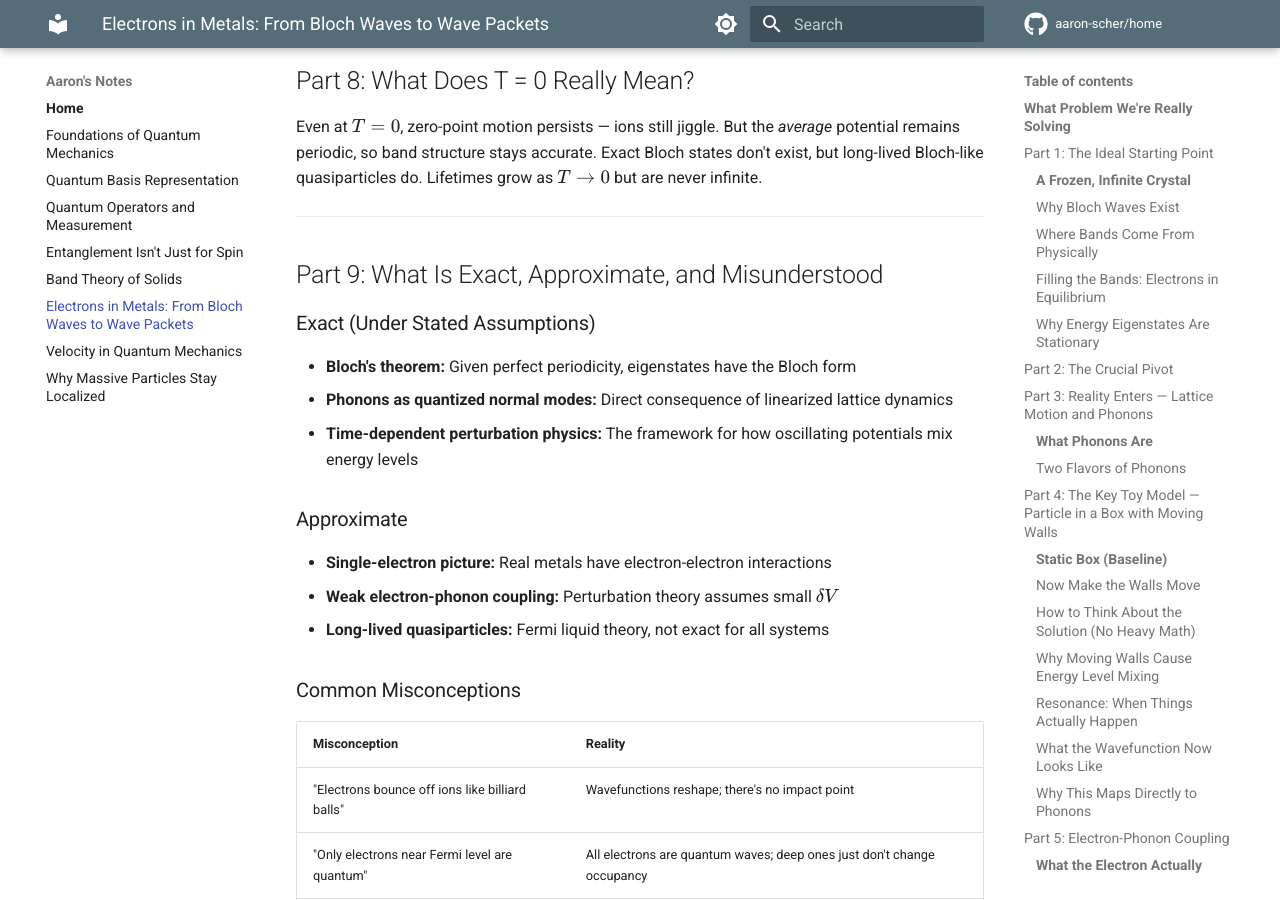
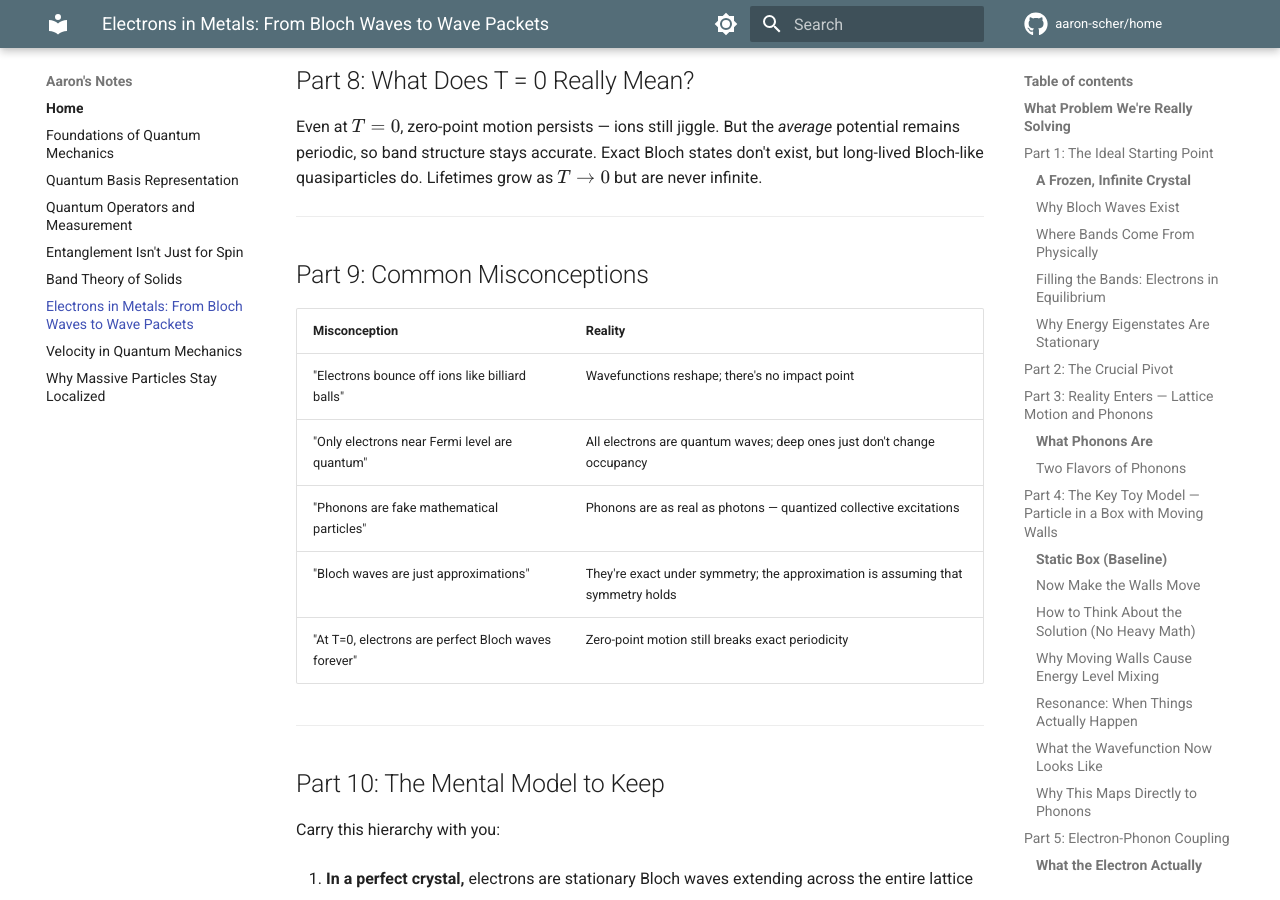
Before and after one commit to aaron-scher/home, an MkDocs documentation site: the page built from docs/quantum-mechanics/electrons-in-metals.md, in a window 1280 px wide and 900 px high, scrolled down 13946 px. Built offline with MkDocs 1.6.1 and Material for MkDocs 9.7.7, drawn with Linux system fonts in a browser that asks for light colours; comment, search, counter and statistics services are not loaded.

Commit message:
Part 9: Keep only misconceptions table, cut filler

```diff
--- a/docs/quantum-mechanics/electrons-in-metals.md
+++ b/docs/quantum-mechanics/electrons-in-metals.md
@@ -551,21 +551,7 @@ Even at $T = 0$, zero-point motion persists — ions still jiggle. But the *aver
 
 ---
 
-## Part 9: What Is Exact, Approximate, and Misunderstood
-
-### Exact (Under Stated Assumptions)
-
-- **Bloch's theorem:** Given perfect periodicity, eigenstates have the Bloch form
-- **Phonons as quantized normal modes:** Direct consequence of linearized lattice dynamics
-- **Time-dependent perturbation physics:** The framework for how oscillating potentials mix energy levels
-
-### Approximate
-
-- **Single-electron picture:** Real metals have electron-electron interactions
-- **Weak electron-phonon coupling:** Perturbation theory assumes small $\delta V$
-- **Long-lived quasiparticles:** Fermi liquid theory, not exact for all systems
-
-### Common Misconceptions
+## Part 9: Common Misconceptions
 
 | Misconception | Reality |
 |---------------|---------|
```
